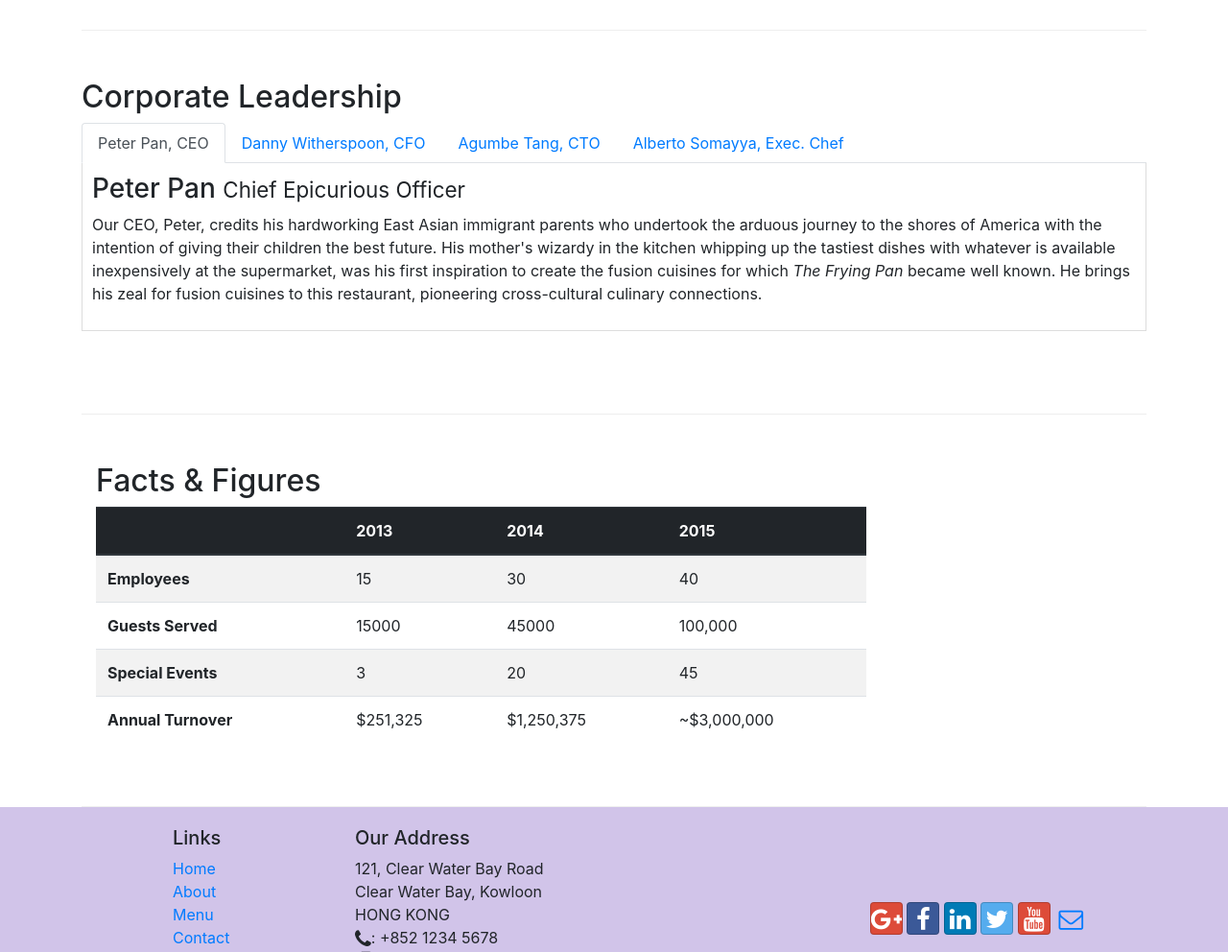
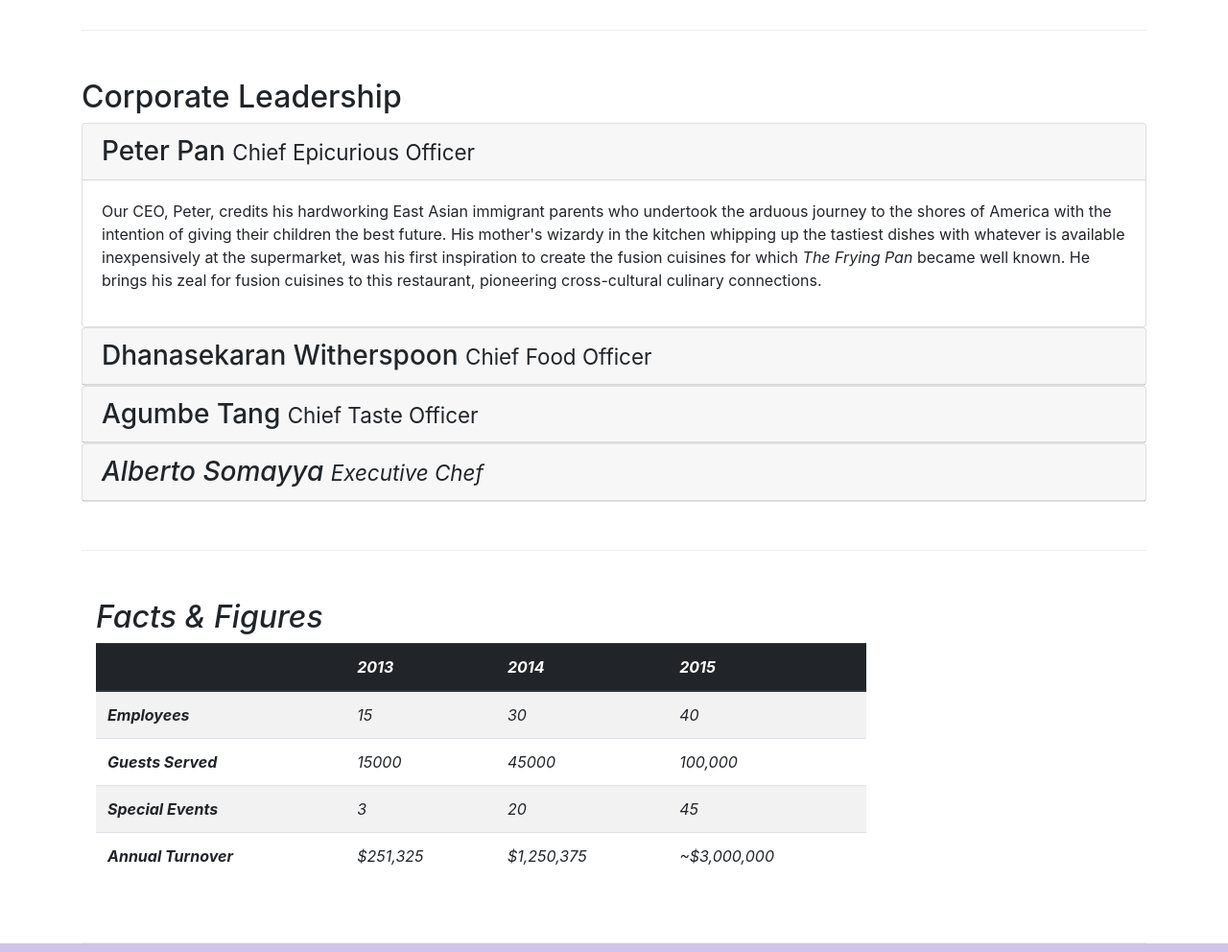
Before and after one commit to athos2113/conFusion, a website: page aboutus.html in a window 1280 px wide. Shown: the part 960-1952 px from the top of the page at 96% size. Drawn offline with nearby package versions, Linux system fonts and the light colour scheme.

Commit message:
Accordion

```diff
--- a/aboutus.html
+++ b/aboutus.html
@@ -112,44 +112,65 @@
         <div class="row row-content">
             <div>
                 <h2>Corporate Leadership</h2>
-                <ul class="nav nav-tabs">
-                    <li class="nav-item">
-                      <a class="nav-link active" href="#peter"
-                        role="tab" data-toggle="tab">Peter Pan, CEO</a>
-                    </li>
-                    <li class="nav-item">
-                      <a class="nav-link" href="#danny" role="tab"
-                        data-toggle="tab">Danny Witherspoon, CFO</a>
-                    </li>
-                    <li class="nav-item">
-                      <a class="nav-link" href="#agumbe"role="tab"
-                        data-toggle="tab">Agumbe Tang, CTO</a>
-                    </li>
-                    <li class="nav-item">
-                      <a class="nav-link" href="#alberto" role="tab"
-                        data-toggle="tab">Alberto Somayya, Exec. Chef</a>
-                    </li>
-                </ul>
 
-                <div class="tab-content">
 
-                  <div role="tabpanel" class="tab-pane fade show active" id="peter">
-                    <h3>Peter Pan <small>Chief Epicurious Officer</small></h3>
-                    <p class="d-none d-sm-block">Our CEO, Peter, credits his hardworking East Asian immigrant parents who undertook the arduous journey to the shores of America with the intention of giving their children the best future. His mother's wizardy in the kitchen whipping up the tastiest dishes with whatever is available inexpensively at the supermarket, was his first inspiration to create the fusion cuisines for which <em>The Frying Pan</em> became well known. He brings his zeal for fusion cuisines to this restaurant, pioneering cross-cultural culinary connections.</p>
+                <div class="accordion">
+                  <div class="card">
+                        <div class="card-header" role="tab" id="peterhead">
+                        <h3 class="mb-0">
+                            <a data-toggle="collapse" data-target="#peter">
+                            Peter Pan <small>Chief Epicurious Officer</small>
+                            </a>
+                        </h3>
+                        </div>
+                        <div class="collapse show" id="peter" data-parent="#accordion">
+                            <div class="card-body">
+                                <p class="d-none d-sm-block">Our CEO, Peter, credits his hardworking East Asian immigrant parents who undertook the arduous journey to the shores of America with the intention of giving their children the best future. His mother's wizardy in the kitchen whipping up the tastiest dishes with whatever is available inexpensively at the supermarket, was his first inspiration to create the fusion cuisines for which <em>The Frying Pan</em> became well known. He brings his zeal for fusion cuisines to this restaurant, pioneering cross-cultural culinary connections.</p>
+                            </div>
+                        </div>
+                    </div>
+                    <div class="card">
+                          <div class="card-header" role="tab" id="dannyhead">
+                          <h3 class="mb-0">
+                              <a class="collapsed" data-toggle="collapse" data-target="#danny">
+                              Dhanasekaran Witherspoon <small>Chief Food Officer</small>
+                              </a>
+                          </h3>
+                      </div>
+                      <div class="collapse" id="danny" data-parent="#accordion">
+                          <div class="card-body">
+                              <p class="d-none d-sm-block">Our CFO, Danny, as he is affectionately referred to by his colleagues, comes from a long established family tradition in farming and produce. His experiences growing up on a farm in the Australian outback gave him great appreciation for varieties of food sources. As he puts it in his own words, <em>Everything that runs, wins, and everything that stays, pays!</em></p>
+                          </div>
+                      </div>
                   </div>
-                  <div role="tabpanel" class="tab-pane fade" id="danny">
-                    <h3>Dhanasekaran Witherspoon <small>Chief Food Officer</small></h3>
-                    <p class="d-none d-sm-block">Our CFO, Danny, as he is affectionately referred to by his colleagues, comes from a long established family tradition in farming and produce. His experiences growing up on a farm in the Australian outback gave him great appreciation for varieties of food sources. As he puts it in his own words, <em>Everything that runs, wins, and everything that stays, pays!</em></p>
+                  <div class="card">
+                          <div class="card-header" role="tab" id="agumbehead">
+                          <h3 class="mb-0">
+                              <a class="collapsed" data-toggle="collapse" data-target="#agumbe">
+                              Agumbe Tang <small>Chief Taste Officer</small>
+                              </a>
+                          </h3>
+                      </div>
+                      <div class="collapse" id="agumbe" data-parent="#accordion">
+                          <div class="card-body">
+                              <p class="d-none d-sm-block">Blessed with the most discerning gustatory sense, Agumbe, our CTO, personally ensures that every dish that we serve meets his exacting tastes. Our chefs dread the tongue lashing that ensues if their dish does not meet his exacting standards. He lives by his motto, <em>You click only if you survive my lick.</p>
+                          </div>
+                      </div>
                   </div>
-                  <div role="tabpanel" class="tab-pane fade" id="agumbe">
-                    <h3>Agumbe Tang <small>Chief Taste Officer</small></h3>
-                    <p class="d-none d-sm-block">Blessed with the most discerning gustatory sense, Agumbe, our CTO, personally ensures that every dish that we serve meets his exacting tastes. Our chefs dread the tongue lashing that ensues if their dish does not meet his exacting standards. He lives by his motto, <em>You click only if you survive my lick.</em></p>
+                  <div class="card">
+                          <div class="card-header" role="tab" id="albertohead">
+                          <h3 class="mb-0">
+                              <a class="collapsed" data-toggle="collapse" data-target="#alberto">
+                              Alberto Somayya <small>Executive Chef</small>
+                              </a>
+                          </h3>
+                      </div>
+                      <div class="collapse" id="alberto" data-parent="#accordion">
+                          <div class="card-body">
+                              <p class="d-none d-sm-block">Award winning three-star Michelin chef with wide International experience having worked closely with whos-who in the culinary world, he specializes in creating mouthwatering Indo-Italian fusion experiences. He says, <em>Put together the cuisines from the two craziest cultures, and you get a winning hit! Amma Mia!</em></p>
+                          </div>
+                      </div>
                   </div>
-                  <div role="tabpanel" class="tab-pane fade" id="alberto">
-                    <h3>Alberto Somayya <small>Executive Chef</small></h3>
-                    <p class="d-none d-sm-block">Award winning three-star Michelin chef with wide International experience having worked closely with whos-who in the culinary world, he specializes in creating mouthwatering Indo-Italian fusion experiences. He says, <em>Put together the cuisines from the two craziest cultures, and you get a winning hit! Amma Mia!</em></p>
-                  </div>
-
                </div>
             </div>
        </div>
```
